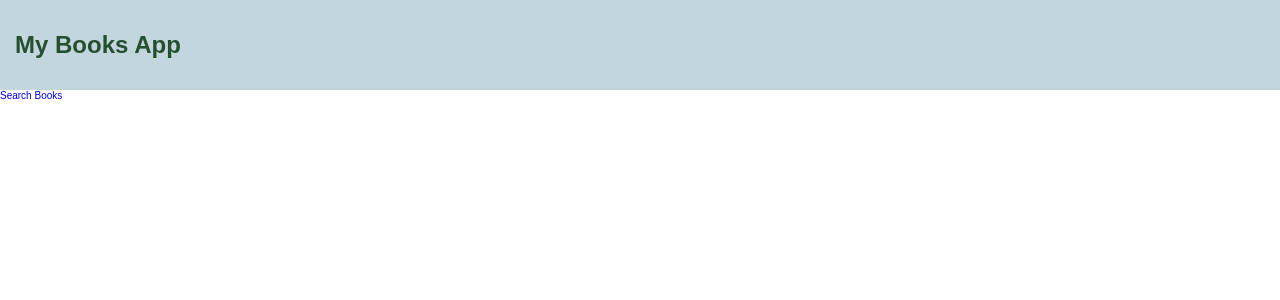
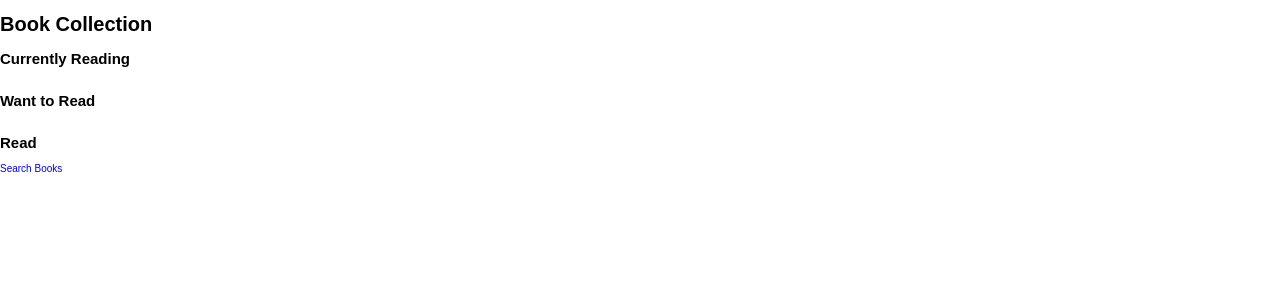
Before and after one commit to jeremyslee/my-books-app, a React (Create React App) app: page / in a window 1280 px wide. Shown: the top 300 px of the page. Built offline with nearby package versions, Linux system fonts and the light colour scheme; no server answers.

Commit message:
feat: Add bookshelves on the main page

```diff
--- a/src/Bookshelves.js
+++ b/src/Bookshelves.js
@@ -3,13 +3,47 @@ import { Link } from 'react-router-dom';
 
 class Bookshelves extends Component {
   render() {
+    const { collection } = this.props;
+
+
     return (
       <div>
-        <header className="App-header">
+        {/* <header className="App-header">
           <h1 className="App-title">My Books App</h1>
-        </header>
+        </header> */}
+
+        <div className='list-books-title'>
+          <h1>Book Collection</h1>
+        </div>
+        <div className='list-books-content'>
+          <div>
+            <div className='bookshelf'>
+              <h2 className='bookshelf-title'>Currently Reading</h2>
+              <div className='bookshelf-books'>
+                <ol className='books-grid'>
+                </ol>
+              </div>
+            </div>
+            <div className='bookshelf'>
+              <h2 className='bookshelf-title'>Want to Read</h2>
+              <div className='bookshelf-books'>
+                <ol className='books-grid'>
+                </ol>
+              </div>
+            </div>
+            <div className='bookshelf'>
+              <h2 className='bookshelf-title'>Read</h2>
+              <div className='bookshelf-books'>
+                <ol className='books-grid'>
+                </ol>
+              </div>
+            </div>
+          </div>
+        </div>
+
+
         <Link
-          className='search-books'
+          className='open-search'
           to='/search'>
           Search Books
         </Link>
```
